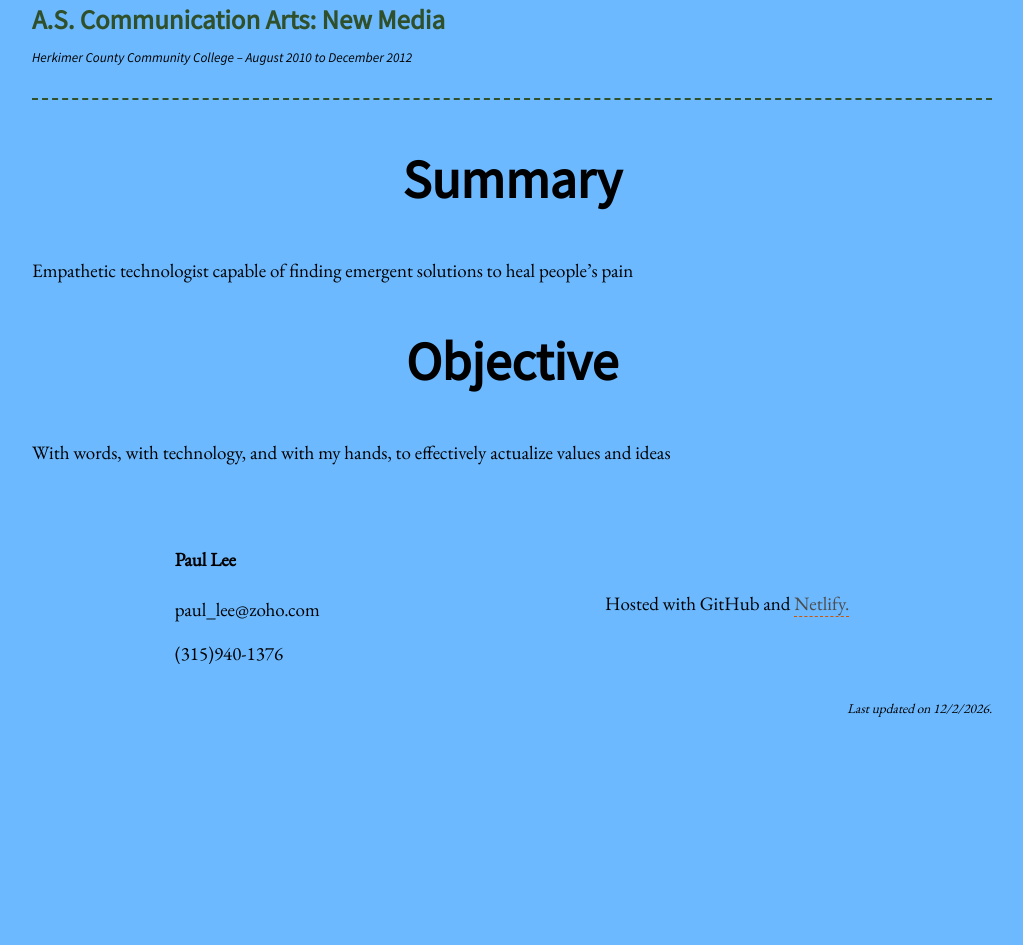
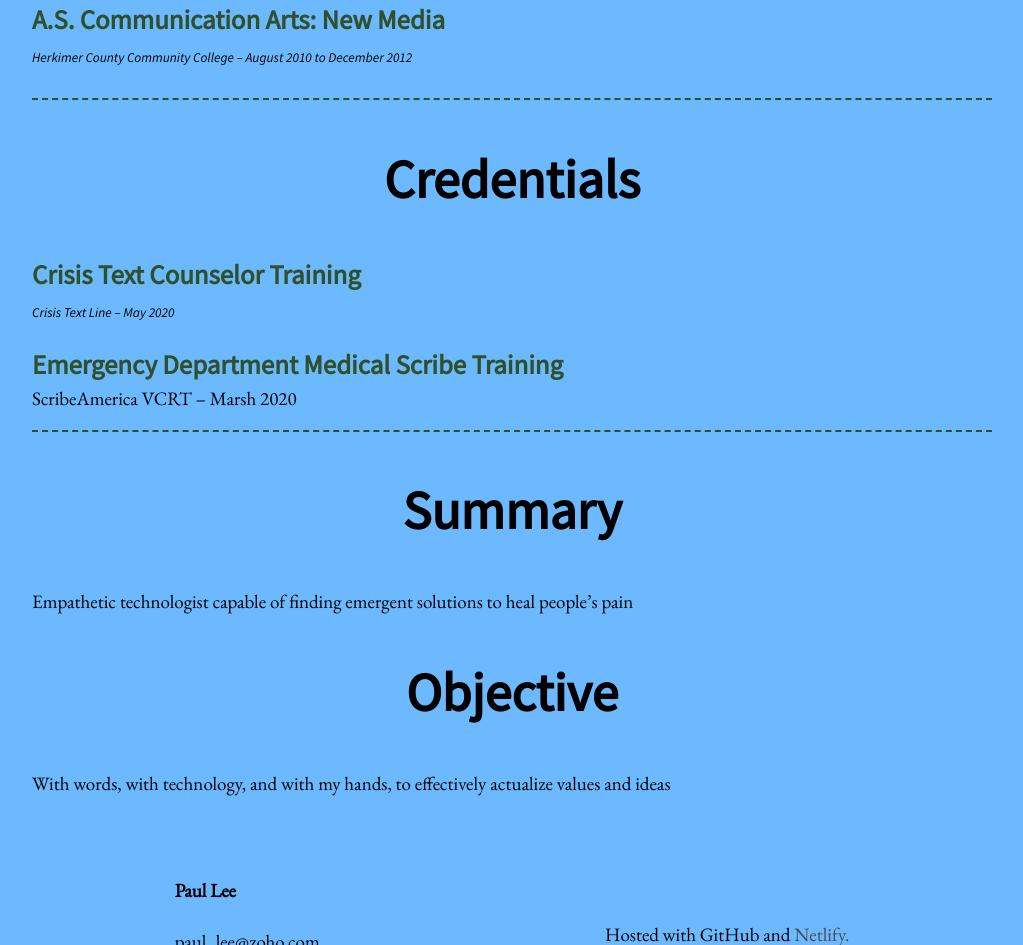
Before and after one commit to StrivenWord/strivenword-resume-site, a website: page pug/resume.pug in a window 1280 px wide. Shown: the part 1750-2695 px from the top of the page, without its empty margins (128-1151 px from the left). Before the commit the page ends 2467 px from the top, so only its background shows below. Drawn offline with nearby package versions, Linux system fonts and the light colour scheme; files that its build step writes are made by us from their sources.

Commit message:
Added content for new 'Credentials' section of resume.

```diff
--- a/pug/resume.pug
+++ b/pug/resume.pug
@@ -63,6 +63,15 @@ body
 				h3 A.S. Communication Arts: New Media
 				div.context
 					p Herkimer County Community College – August 2010 to December 2012
+		section.major.cred
+			h2 Credentials
+			section.cred.qualifications
+				h3 Crisis Text Counselor Training
+				div.context
+					p Crisis Text Line &ndash; May 2020
+			section.cred.qualifications
+				h3 Emergency Department Medical Scribe Training
+				div.context ScribeAmerica VCRT &ndash; Marsh 2020
 		section.major.obj
 			h2 Summary
 			p Empathetic technologist capable of finding emergent solutions to heal people’s pain
```
